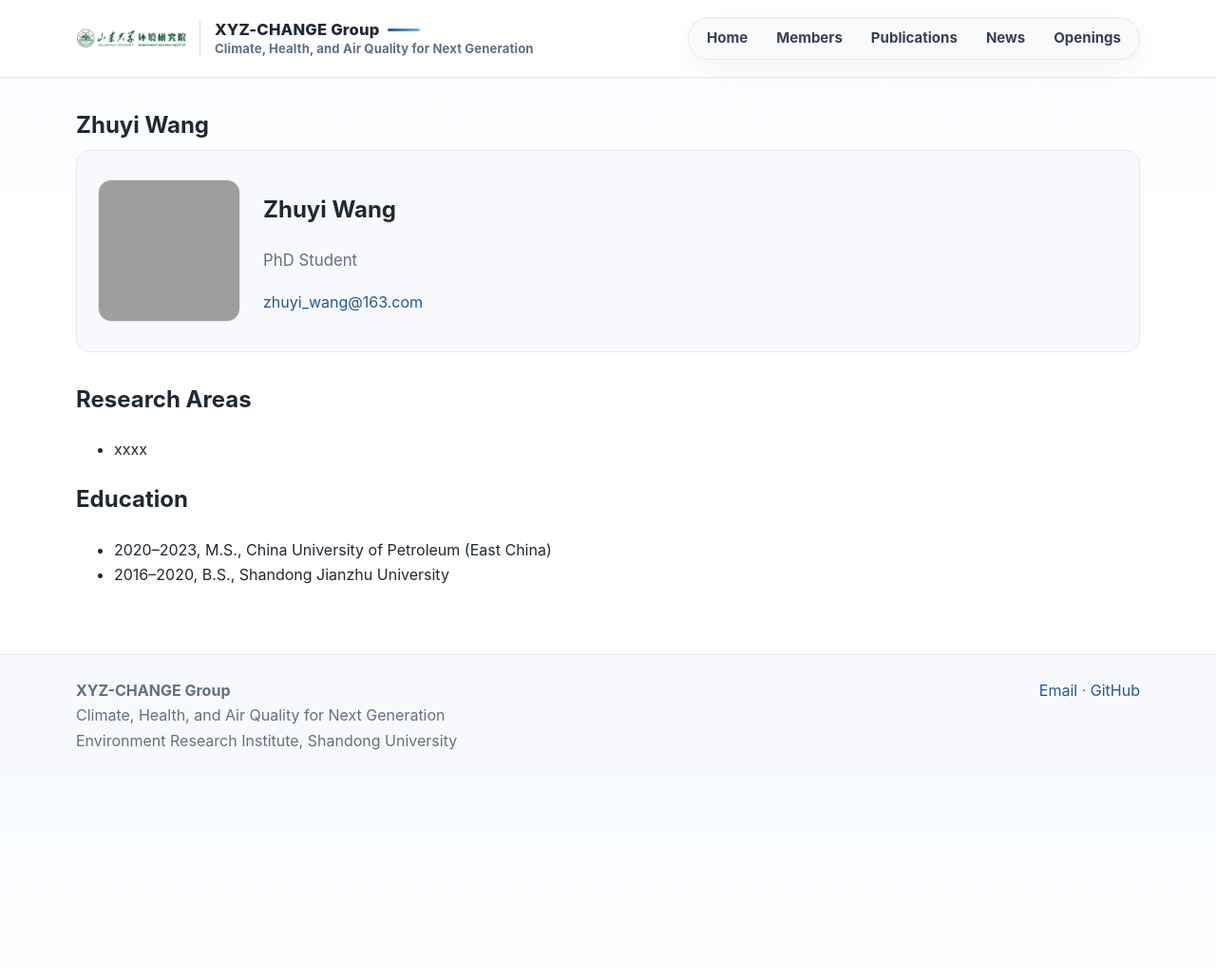
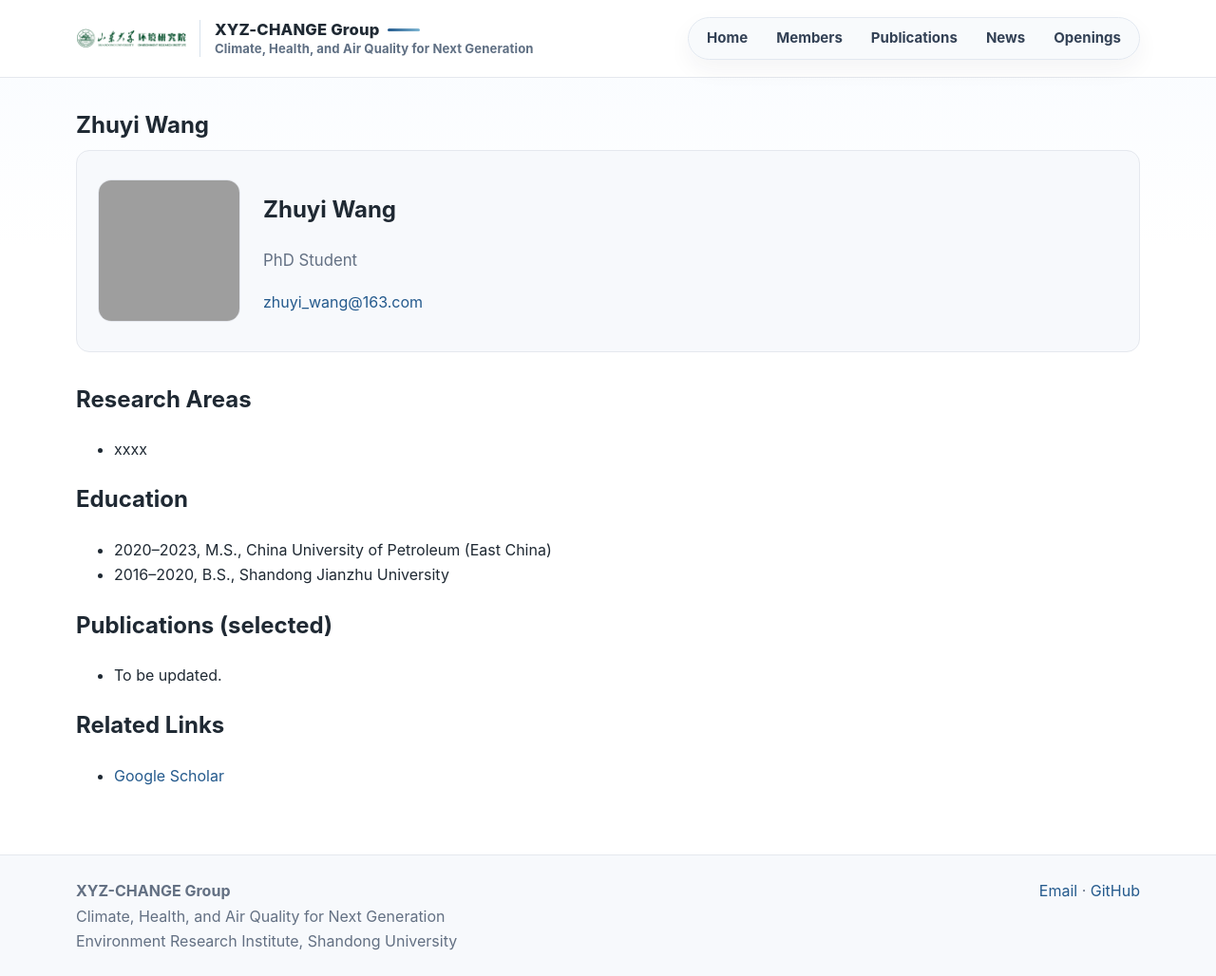
Before and after one commit to MuJSh/xyz_CHANGE, a Jekyll site: the page built from _pages/zhuyi-wang.md, in a window 1280 px wide and 1028 px high. Shown: the whole window at 95% size. Built offline with Jekyll 4.4.1, drawn with Linux system fonts in a browser that asks for light colours.

Commit message:
Add profile publications and links for Zhuyi Wang

```diff
--- a/_pages/zhuyi-wang.md
+++ b/_pages/zhuyi-wang.md
@@ -21,3 +21,11 @@ permalink: /members/zhuyi-wang/
 
 - 2020–2023, M.S., China University of Petroleum (East China)
 - 2016–2020, B.S., Shandong Jianzhu University
+
+## Publications (selected)
+
+- To be updated.
+
+## Related Links
+
+- [Google Scholar](https://scholar.google.com/scholar?q=Zhuyi+Wang)
```
